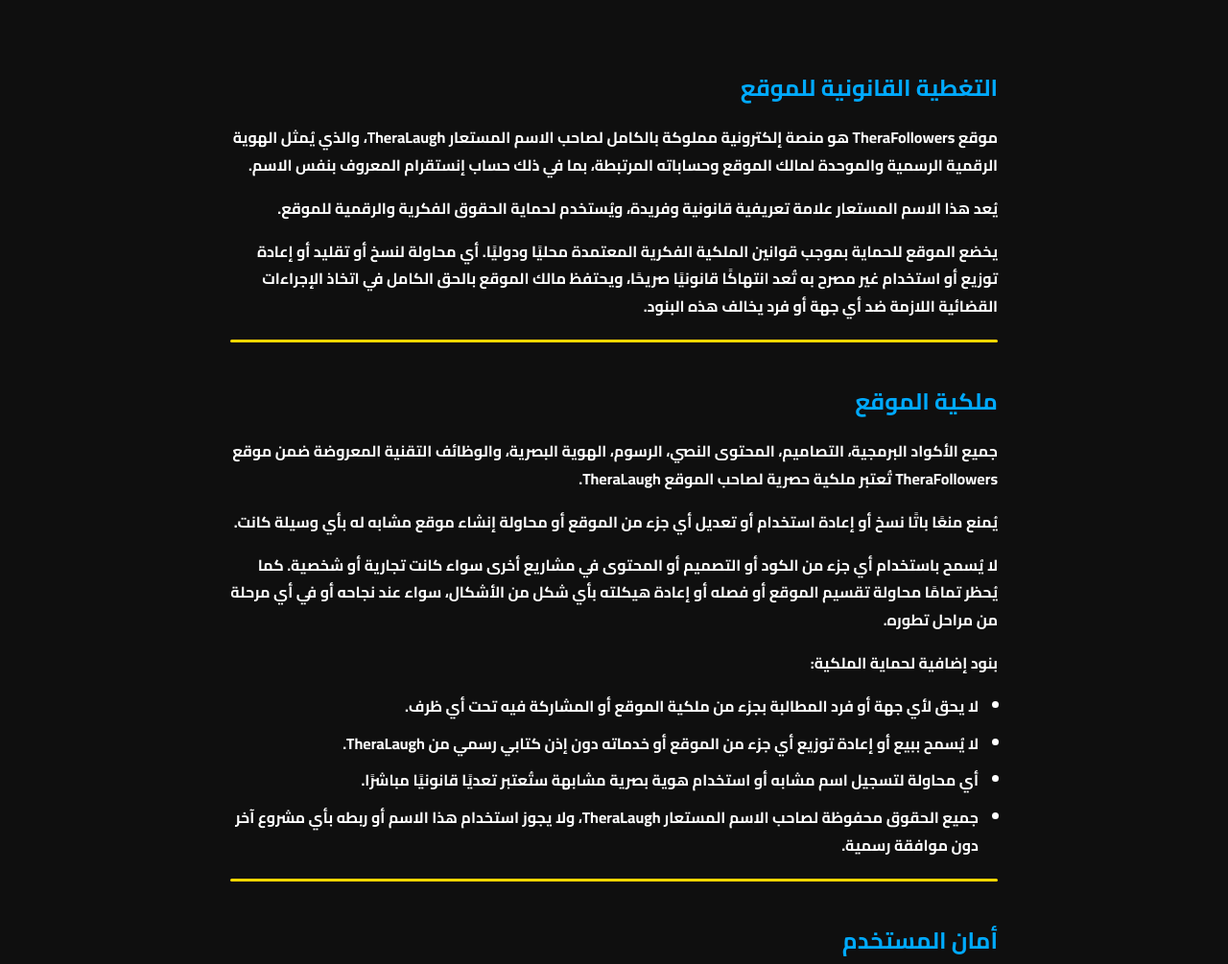
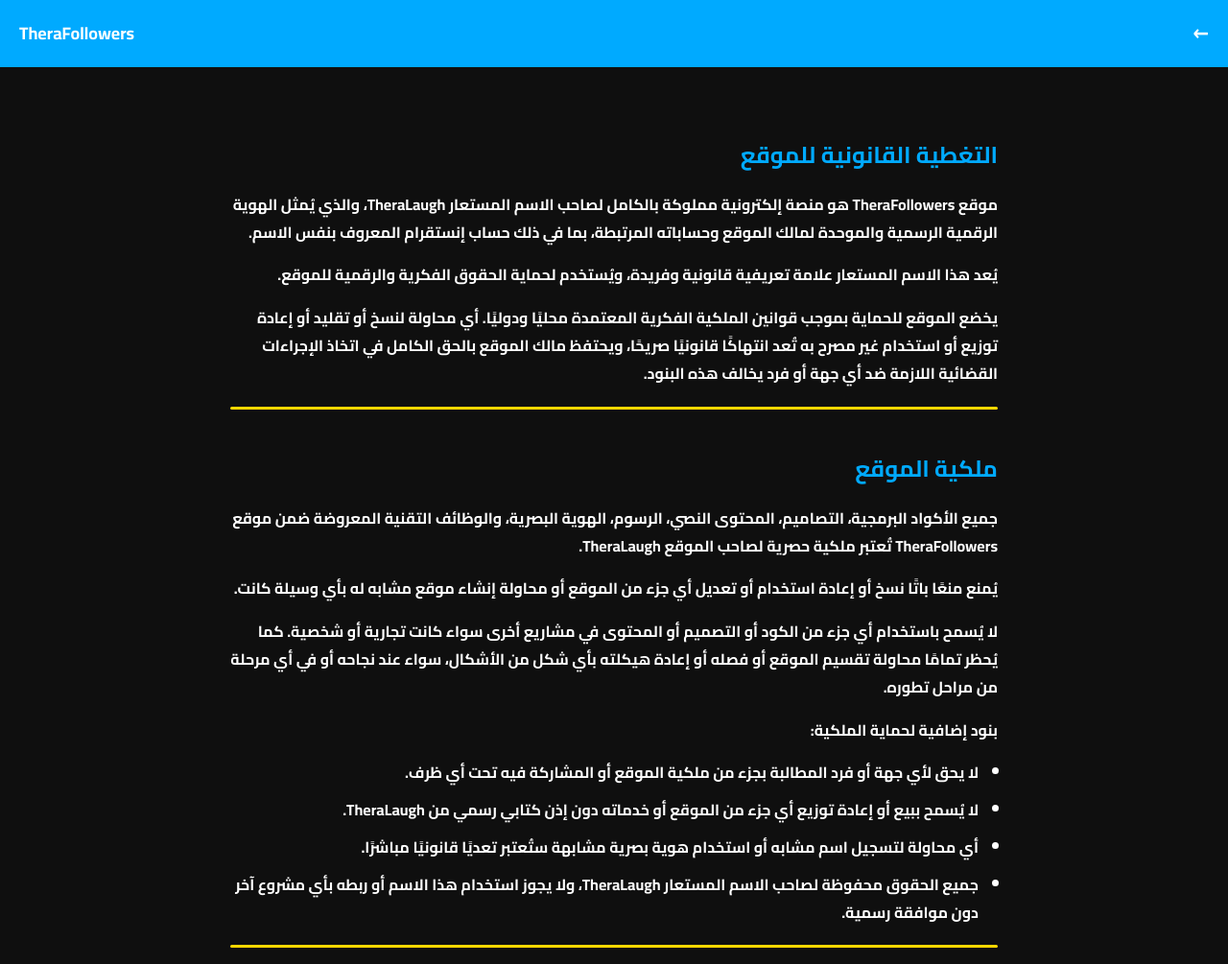
Before and after one commit to TheraLaugh/TheraFollowers-site, a plain HTML site: page policy.html in a window 1280 px wide. Shown: the top 1005 px of the page at 96% size. Drawn offline with Linux system fonts and the light colour scheme.

Commit message:
Add files via upload

```diff
--- a/policy.html
+++ b/policy.html
@@ -3,7 +3,7 @@
 <head>
   <meta charset="UTF-8" />
   <meta name="viewport" content="width=device-width, initial-scale=1.0" />
-  <title>سياسة الموقع | TheraFollowers</title>
+  <title>سياسة وخصوصية الموقع</title>
   <link href="https://fonts.googleapis.com/css2?family=Cairo:wght@700&display=swap" rel="stylesheet">
   <style>
     body {
@@ -14,44 +14,79 @@
       padding: 0;
       line-height: 1.8;
     }
+
+    .topbar {
+      background-color: #00aaff;
+      color: white;
+      padding: 15px 20px;
+      font-size: 18px;
+      font-weight: bold;
+      display: flex;
+      align-items: center;
+      justify-content: space-between;
+      position: sticky;
+      top: 0;
+      z-index: 1000;
+    }
+
+    .topbar a {
+      color: white;
+      text-decoration: none;
+      font-size: 22px;
+      font-weight: bold;
+    }
+
     .container {
       max-width: 800px;
       margin: auto;
       padding: 30px 20px;
     }
+
     h2 {
       color: #00aaff;
       font-size: 24px;
       margin-top: 40px;
       margin-bottom: 10px;
     }
+
     .divider {
       height: 3px;
       background-color: gold;
       margin: 20px 0;
       border-radius: 2px;
     }
+
     p {
       font-size: 16px;
       margin-bottom: 15px;
     }
+
     a {
       color: #00ff99;
       text-decoration: none;
       font-weight: bold;
     }
+
     a:hover {
       text-decoration: underline;
     }
+
     ul {
       padding-right: 20px;
     }
+
     li {
       margin-bottom: 10px;
     }
   </style>
 </head>
 <body>
+
+  <div class="topbar">
+    <a href="javascript:history.back()">←</a>
+    TheraFollowers
+  </div>
+
   <div class="container">
 
     <h2>التغطية القانونية للموقع</h2>
```
